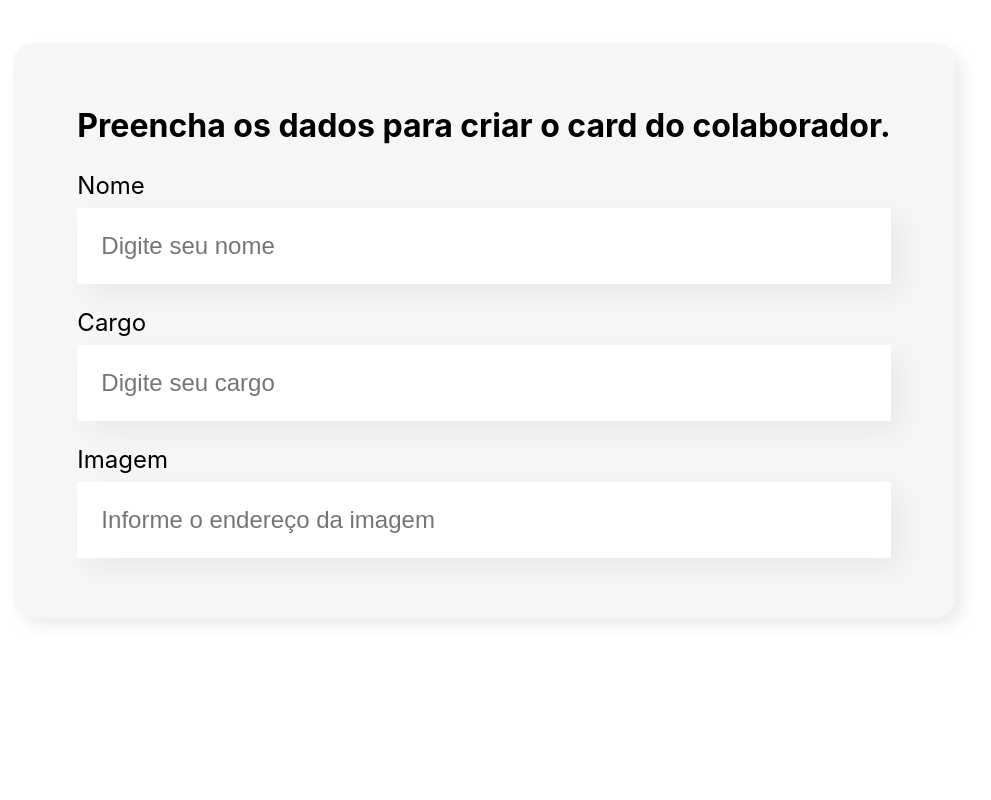
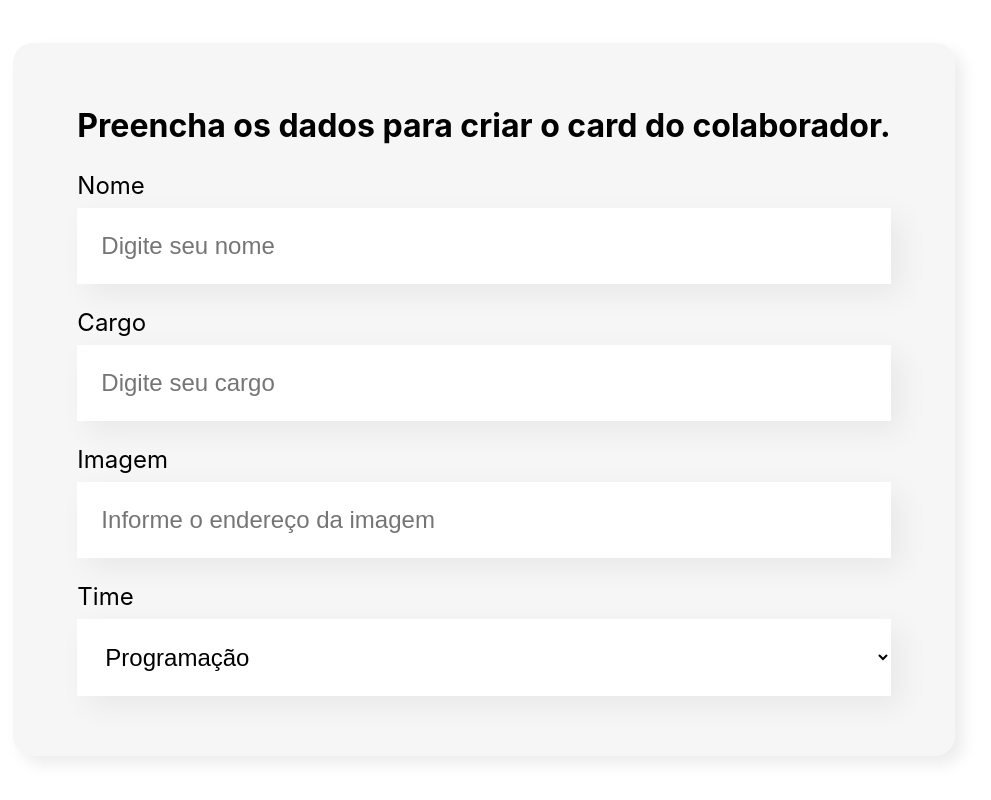
Before and after one commit to julucca/organo, a React (Create React App) app: page / in a window 1280 px wide. Shown: the part 535-1335 px from the top of the page, without its empty margins (156-1147 px from the left). Before the commit the page ends 1233 px from the top, so only its background shows below. Built offline with nearby package versions, Linux system fonts and the light colour scheme.

Commit message:
create select field component

```diff
--- a/src/componentes/Formulario/index.js
+++ b/src/componentes/Formulario/index.js
@@ -1,8 +1,20 @@
 import CampoTexto from '../CampoTexto';
+import ListaSuspensa from '../ListaSuspensa';
 import "./Formulario.css";
 
 
 const Formulario = () => {
+
+  const times = [
+    'Programação',
+    'Front-End',
+    'Data Science',
+    'Devops',
+    'UX e Desing',
+    'Mobile',
+    'Inovação e Gestão'
+  ];
+
   return (
     <section className='formulario'>
       <form>
@@ -10,6 +22,7 @@
         <CampoTexto label="Nome" placeholder="Digite seu nome" />
         <CampoTexto label="Cargo" placeholder="Digite seu cargo" />
         <CampoTexto label="Imagem" placeholder="Informe o endereço da imagem" />
+        <ListaSuspensa label="Time" itens={times}/>
       </form>
     </section>
   );
--- /dev/null
+++ b/src/componentes/ListaSuspensa/ListaSuspensa.css
@@ -0,0 +1,19 @@
+.lista-suspensa {
+    margin: 24px 0;
+}
+
+.lista-suspensa label {
+    display: block;
+    margin-bottom: 8px;
+    font-size: 24px;
+}
+
+.lista-suspensa select {
+    background-color: #FFF;
+    box-shadow: 10PX 10px 30px rgba(0, 0, 0, 0.06);
+    width: 100%;
+    border: none;
+    font-size: 24px;
+    padding: 24px;
+    box-sizing: border-box;
+}
--- /dev/null
+++ b/src/componentes/ListaSuspensa/index.js
@@ -0,0 +1,14 @@
+import './ListaSuspensa.css';
+
+const ListaSuspensa = (props) => {
+    return (
+        <div className='lista-suspensa'>
+            <label>{props.label}</label>
+            <select>
+                {props.itens.map( (item) => <option key={item}>{item}</option>)}
+            </select>
+        </div>
+    );
+};
+
+export default ListaSuspensa;
```
